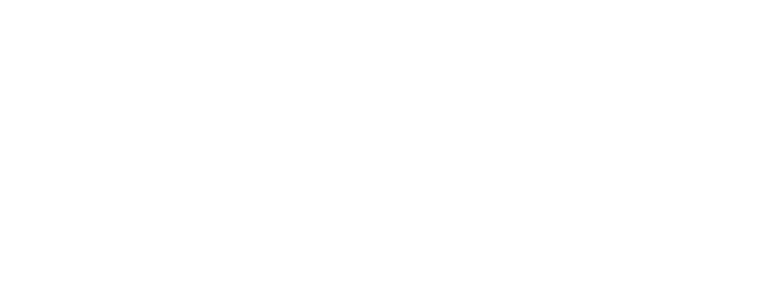
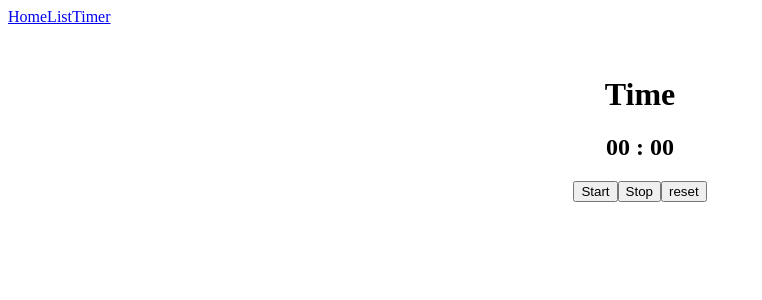
Before and after one commit to Davezu/CSTA, a React (Vite) app: page /Timer in a window 1280 px wide. Before the commit this address had no page. Shown: the top 300 px of the page, without its empty margins (0-762 px from the left). Built offline with nearby package versions, Linux system fonts and the light colour scheme.

Commit message:
timer-project

```diff
--- a/package.json
+++ b/package.json
@@ -25,5 +25,7 @@
     "eslint-plugin-react-refresh": "^0.4.20",
     "globals": "^16.3.0",
     "vite": "^7.0.4"
+
   }
+
 }
--- a/src/App.jsx
+++ b/src/App.jsx
@@ -2,6 +2,7 @@ import RootLayout from './shared/Components/Layouts/RootLayouts';
 import { Routes, Route } from "react-router-dom";
 import List from './pages/List';
 import Home from './pages/Home';
+import Timer from './pages/Timer';
 
 const App = () => {
 
@@ -10,6 +11,7 @@ const App = () => {
       <Route element={<RootLayout/>}>
           <Route path="/" element={<Home/>}/>
           <Route path="/List" element={<List />} />
+          <Route path="/Timer" element={<Timer />} />
         </Route>
     </Routes>
   )
--- a/src/pages/Home.jsx
+++ b/src/pages/Home.jsx
@@ -23,7 +23,7 @@ const Home = () => {
     };
     const toggleTodos = (index) =>{
         const newTodos = [...todos];
-        newTodos[index].completed = !newTodos[index.completed];
+        newTodos[index].completed = !newTodos[index].completed;
         setTodos(newTodos);
     }
 
--- a/src/pages/List.jsx
+++ b/src/pages/List.jsx
@@ -1,8 +1,32 @@
+import { useEffect, useState} from "react";
+import Home from "./Home";
+
+
 const List = () => {
+    const [weather, setWeather]= useState(null);
+
+    useEffect(() => {
+        const fetchWeather = async () => {
+            const apiKey = "b1cc3ff984309b902ba7bf90b631674b";
+
+            const response = await fetch (`https://api.openweathermap.org/data/2.5/weather?q=Manila,PH&appid=${apiKey}`);
+            const data = await response.json();
+            setWeather(data);
+
+        }
+        fetchWeather();
+    }, []);
     return(
         <div>
-            <h1>List Page</h1>
-            <p>This is the list page content.</p>
+            {weather ? (
+                <div>
+                    <h1>Weather in {weather.name}</h1>
+                    <p>Temperature: {(weather.main.temp - 273.15).toFixed(2)} °C</p>
+                    <p>Weather: {weather.weather[0].description}</p>
+                </div>
+            ) : (
+                <p>Loading weather data...</p>
+            )}
         </div>
     );
 }
--- /dev/null
+++ b/src/pages/Timer.jsx
@@ -0,0 +1,32 @@
+import {useEffect, useState} from "react";
+
+const Timer = () => {
+    const [time, setTime] = useState(0);
+    const [isRunning, setRunning] = useState(false);
+
+    useEffect(() => {
+        let interval;
+        if(isRunning){
+            interval = setInterval(() => {
+                setTime((prevTime) => prevTime + 1);
+            }, 1000);
+        }
+        return() => clearInterval(interval);
+    },   [isRunning]);
+
+    const formTime = () => {
+        const minutes = Math.floor(time / 60);
+        const seconds = time % 60;
+        return `${minutes.toString().padStart(2, '0')} : ${seconds.toString().padStart(2,'0')}`;
+    };
+    return(
+        <div style={{textAlign: 'center', marginTop: '50px'}}>
+            <h1>Time</h1>
+            <h2>{formTime()}</h2>
+            <button onClick={()=> setRunning(true)}>Start</button>
+            <button onClick={()=> setRunning(false)}>Stop</button>
+            <button onClick={()=> {setRunning(false); setTime(0);}}>reset</button>
+        </div>
+    );
+}
+export default Timer;
--- a/src/shared/Components/Layouts/RootLayouts.jsx
+++ b/src/shared/Components/Layouts/RootLayouts.jsx
@@ -2,7 +2,9 @@ import { Link, Outlet } from "react-router-dom";
 const RootLayout = () => {
   return (
     <div className="root-main">
+      <Link to="/">Home</Link>
       <Link to="/List">List</Link>
+      <Link to="/Timer">Timer</Link>
       <Outlet />
     </div>
   )
```
